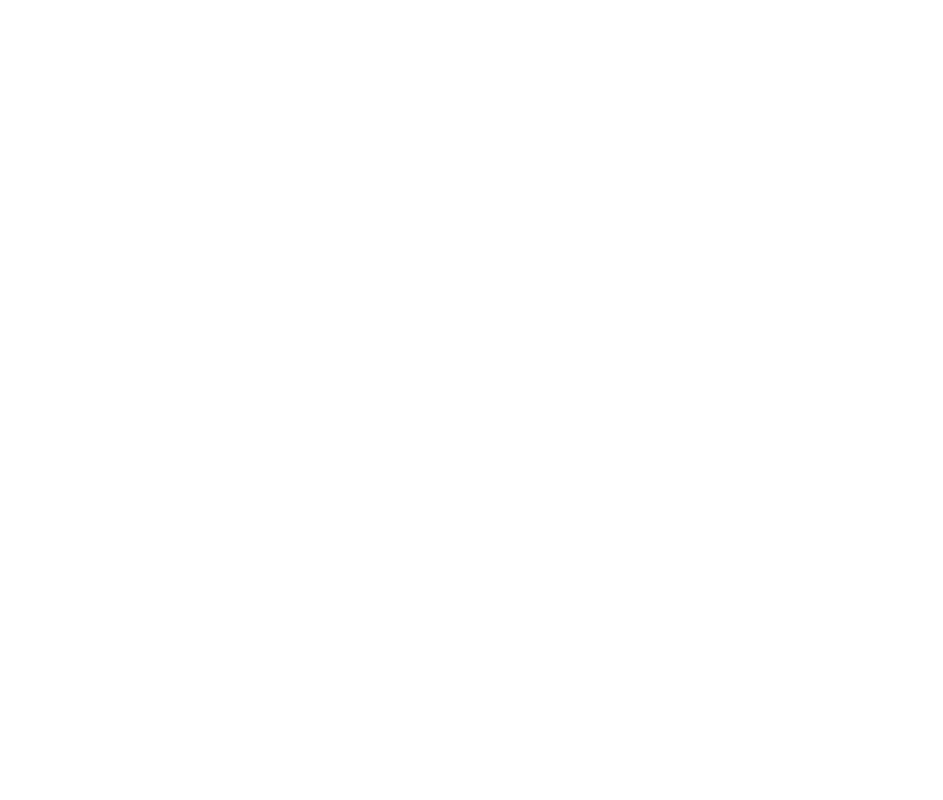
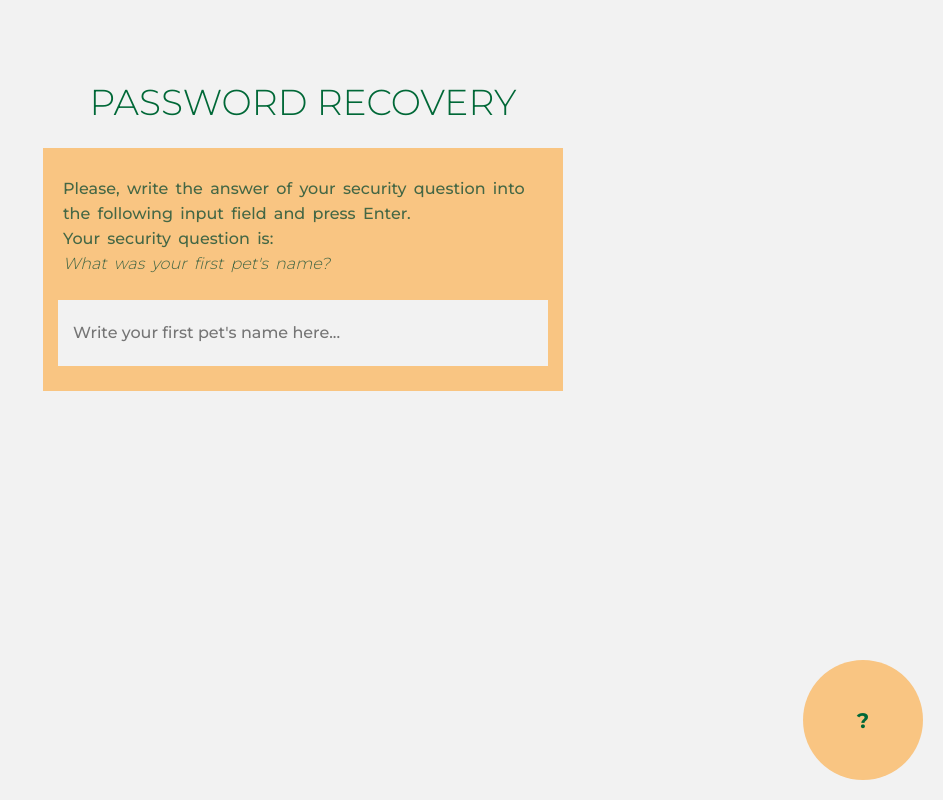
Before and after one commit to stellapolak/uibuild-pw-recovery, a plain HTML site: page frontend/index.html in a window 1280 px wide. Shown: the whole page, without its empty margins (337-1280 px from the left). Drawn offline with Linux system fonts and the light colour scheme.

Commit message:
first wing trials

```diff
--- a/frontend/index.html
+++ b/frontend/index.html
@@ -4,9 +4,19 @@
 	<meta charset="UTF-8">
 	<meta http-equiv="X-UA-Compatible" content="IE=edge">
 	<meta name="viewport" content="width=device-width, initial-scale=1.0">
-	<title>This is FRONTEND</title>
+	<title>This is uibuild-pw-recovery</title>
+	<link rel="stylesheet" href="style.css">
+	<link rel="preconnect" href="https://fonts.googleapis.com">
+	<link rel="preconnect" href="https://fonts.gstatic.com" crossorigin>
+	<link href="https://fonts.googleapis.com/css2?family=Montserrat:wght@300;500;700&display=swap" rel="stylesheet">
 </head>
 <body>
-	<div id="root"></div>
+	<!--<div class="root"></div>-->
+	<h1 class="h1">Password recovery</h1>
+	<div class="container">
+		<h2 class="instructions">Please, write the answer of your security question into the following input field and press Enter. <br> Your security question is: <br> <i class="italic">What was your first pet's name?</i></h2>
+		<input class="input-field" type='text' placeholder = "Write your first pet's name here...">
+	</div>
+	<button class="button">?</button>
 </body>
 </html>
--- /dev/null
+++ b/frontend/style.css
@@ -0,0 +1,75 @@
+*{
+    font-family: 'Montserrat', sans-serif;
+    background-color: #f2f2f2;
+
+}
+
+.h1{
+    text-align: center;
+    text-transform: uppercase;
+    font-weight: 300;
+    font-size: 36px;
+    color: #006837;
+    margin-top: 80px;
+
+}
+
+.container{
+    display: flex;
+    align-items: center;
+    flex-direction: column;
+    margin-right: auto;
+    margin-left: auto;
+    max-width: 520px;
+    height: auto;
+    background-color: #f9c582;
+    padding-bottom: 15px;
+
+}
+
+.instructions{
+    padding: 15px 20px 0 20px;
+    font-weight: 500;
+    font-size: 16px;
+    color: #446745;
+    background-color: #f9c582;
+    word-spacing: 3px;
+    line-height: 25px;
+}
+
+.italic{
+    font-size: 16px;
+    color: #446745;
+    background-color: #f9c582;
+    font-weight: 300;
+}
+
+.input-field{
+    width: 100%;
+    display: flex;
+    padding-left: 5px;
+    padding-right: 5px;
+    font-weight: 500;
+    font-size: 16px;
+    max-width: 480px;
+    height: 64px;
+    color: #98A991;
+    border: none;
+    margin: 10px;
+    text-indent: 10px;
+}
+
+.button{
+    position: absolute;
+    width: 120px;
+    height: 120px;
+    border-radius: 150px;
+    border: none;
+    font-weight: 700;
+    font-size: 21px;
+    right: 20px;
+    bottom: 20px;
+    background-color: #F9C582;
+    color: #006837;
+
+}
```
